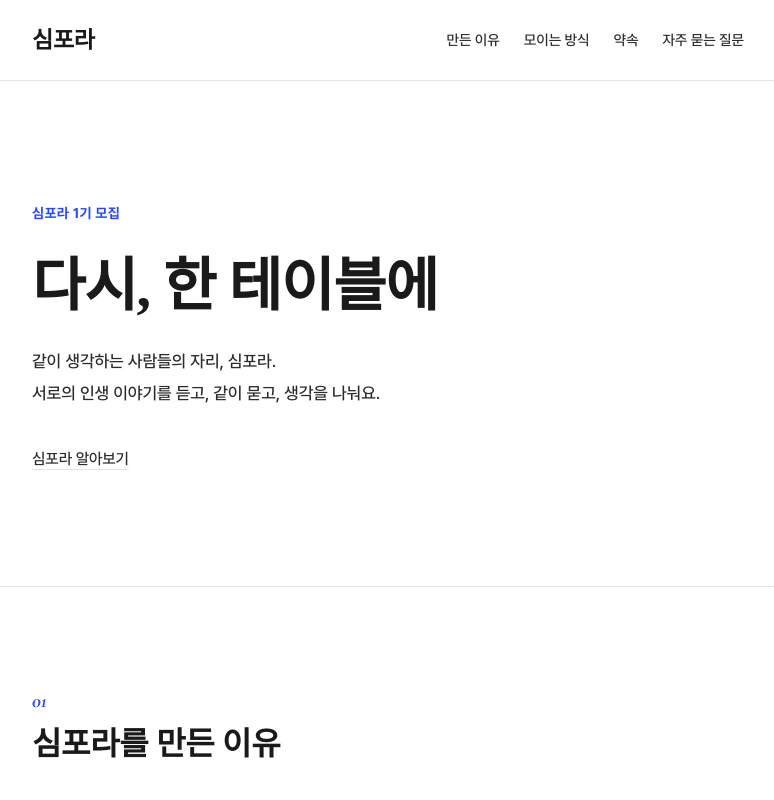
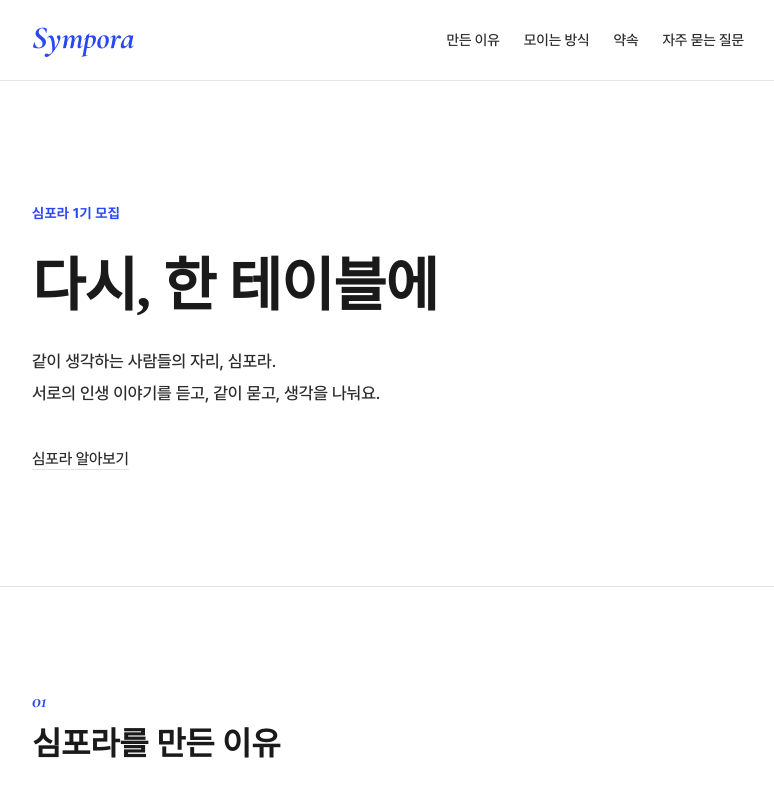
Before and after one commit to gun050806/sympora, a plain HTML site: page index.html in a window 1280 px wide. Shown: the top 800 px of the page, without its empty margins (252-1026 px from the left). Drawn offline with nearby package versions, Linux system fonts and the light colour scheme.

Commit message:
맨 위 '심포라'를 영어 'Sympora'로
Co-Authored-By: Claude Opus 5.5 <noreply@anthropic.com>
Claude-Session: https://claude.ai/code/session_01Mg797xjyZpnDK7yj5nXNxs

```diff
--- a/index.html
+++ b/index.html
@@ -15,12 +15,12 @@
   <link rel="preconnect" href="https://fonts.gstatic.com" crossorigin />
   <link rel="stylesheet" href="https://fonts.googleapis.com/css2?family=Cormorant+Garamond:ital,wght@1,600;1,700&family=Noto+Serif+KR:wght@600;700&display=swap" />
   <link rel="preload" href="fonts/Pretendard-Medium.subset.woff2" as="font" type="font/woff2" crossorigin />
-  <link rel="stylesheet" href="style.css?v=1118e" />
+  <link rel="stylesheet" href="style.css?v=1118f" />
 </head>
 <body>
   <header class="top">
     <div class="wrap top__inner">
-      <a href="#" class="logo" aria-label="심포라 처음으로"><span>심포라</span></a>
+      <a href="#" class="logo" aria-label="심포라 처음으로"><span lang="en">Sympora</span></a>
       <nav class="nav" aria-label="메뉴">
         <a href="#why">만든 이유</a>
         <a href="#how">모이는 방식</a>
--- a/style.css
+++ b/style.css
@@ -35,7 +35,7 @@ a { color: inherit; }
 .logo b { width: 56px; height: 56px; flex: none; border-radius: 50%; display: grid; place-items: center; padding-bottom: 3px; font-family: var(--f-logo); font-style: italic; font-weight: 700; font-size: 13.5px; line-height: 1; color: #fff; background: var(--logo); -webkit-text-stroke: .2px #fff; }
 .foot .logo b { width: 72px; height: 72px; font-size: 17.5px; padding-bottom: 4px; }
 .foot .logo span { font-size: 22px; }
-.top .logo span { font-size: 23px; }
+.top .logo span { font-family: var(--f-logo); font-style: italic; font-weight: 700; font-size: 32px; color: var(--point); letter-spacing: 0; padding-bottom: 4px; }
 .logo span { font-family: var(--f-head); font-weight: 700; font-size: 19px; line-height: 1; color: var(--ink); letter-spacing: -.01em; }
 
 /* 상단 */
```
Also changed, not shown: 1 other file.
